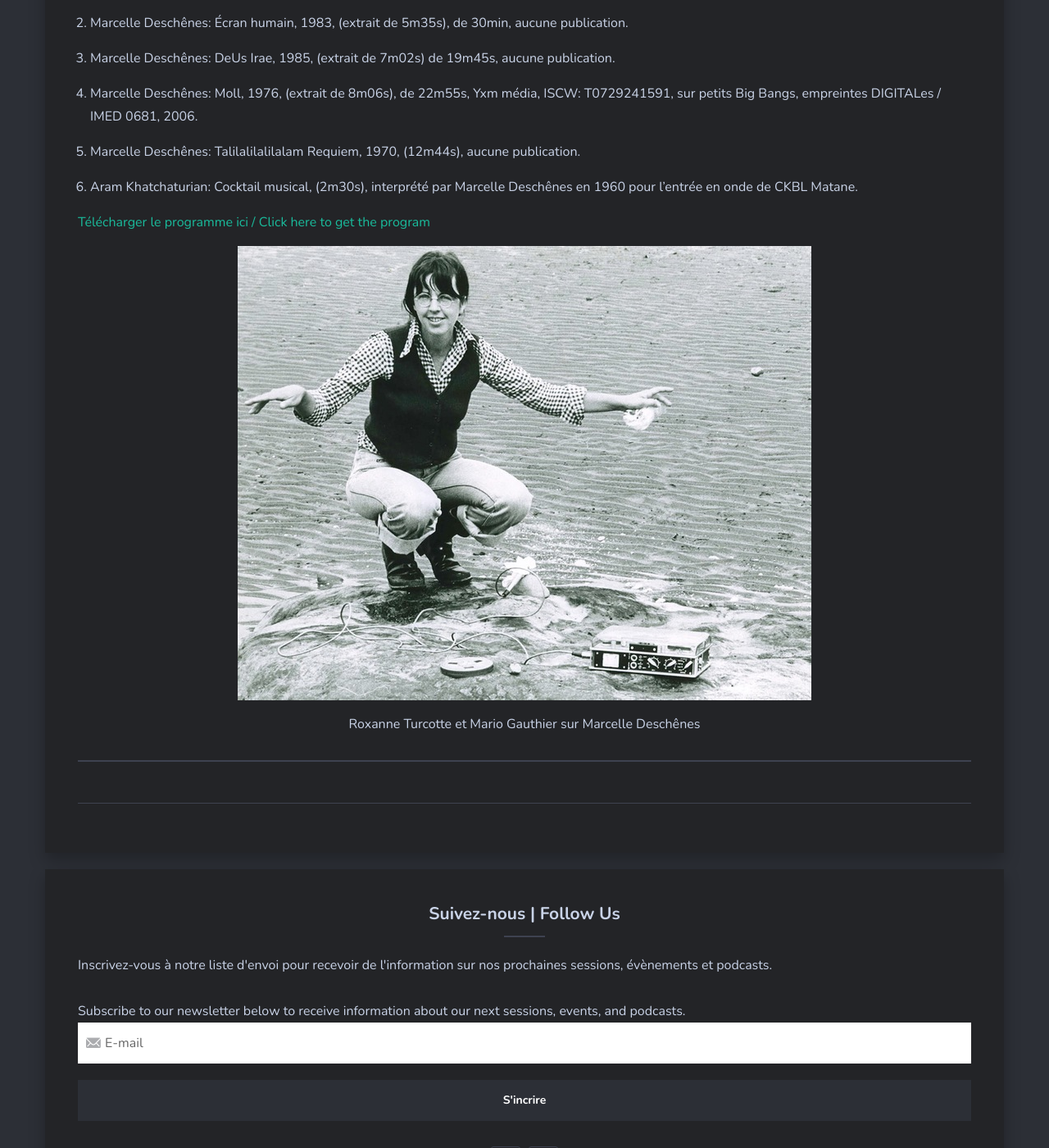
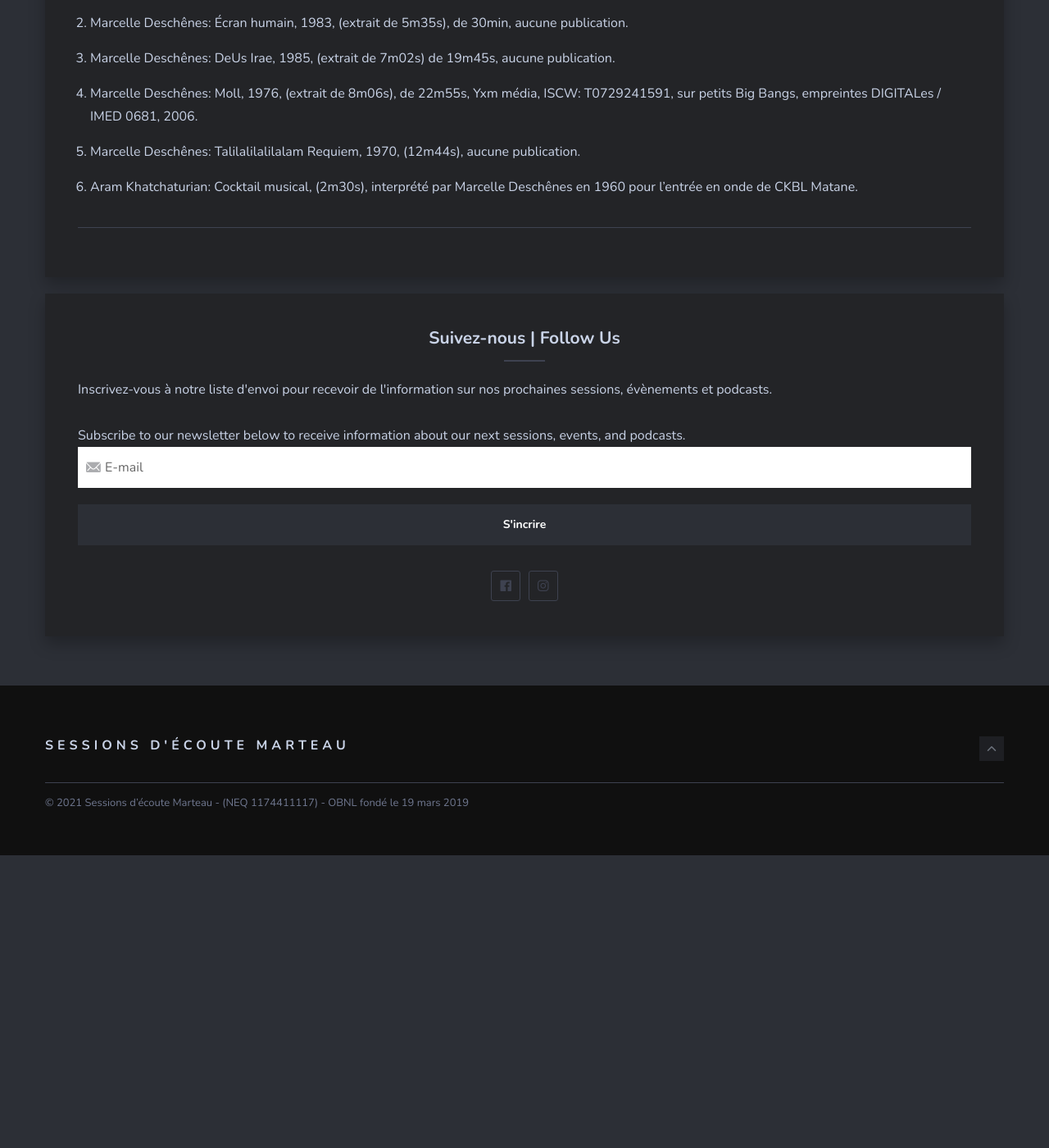
Before and after one commit to sessions-marteau/sessions-marteau-2.github.io, a Jekyll site: the page built from _posts/2021-03-29-session-9.md, in a window 1280 px wide and 1400 px high, scrolled down 1692 px. Shown: the whole window at 82% size. Built offline with Jekyll 4.4.1, drawn with Linux system fonts in a browser that asks for light colours; nearby versions of some CDN libraries; after the commit the page ends 2735 px from its top, so only the background shows below that.

Commit message:
Update 2021-03-29-session-9.md

```diff
--- a/_posts/2021-03-29-session-9.md
+++ b/_posts/2021-03-29-session-9.md
@@ -44,14 +44,3 @@ Introduction. Entrevue avec Bernard Fort, 2016, extrait de Lux, 1985, 23m16s, Yx
 5. Marcelle Deschênes: Talilalilalilalam Requiem, 1970, (12m44s), aucune publication.
 
 6. Aram Khatchaturian: Cocktail musical,  (2m30s), interprété par Marcelle Deschênes en 1960 pour l’entrée en onde de CKBL Matane.
-
-
-
-[Télécharger le programme ici / Click here to get the program]({{ site.baseurl }}/uploads/session-009/program/Sessions-Marteau-009-Programme.pdf)
-
-
-<p style="text-align:center;"><img src="/img/marcelle_deschenes.jpg">
-<p style="text-align:center">Roxanne Turcotte et Mario Gauthier sur Marcelle Deschênes</p>
-
-
-<hr>
```
